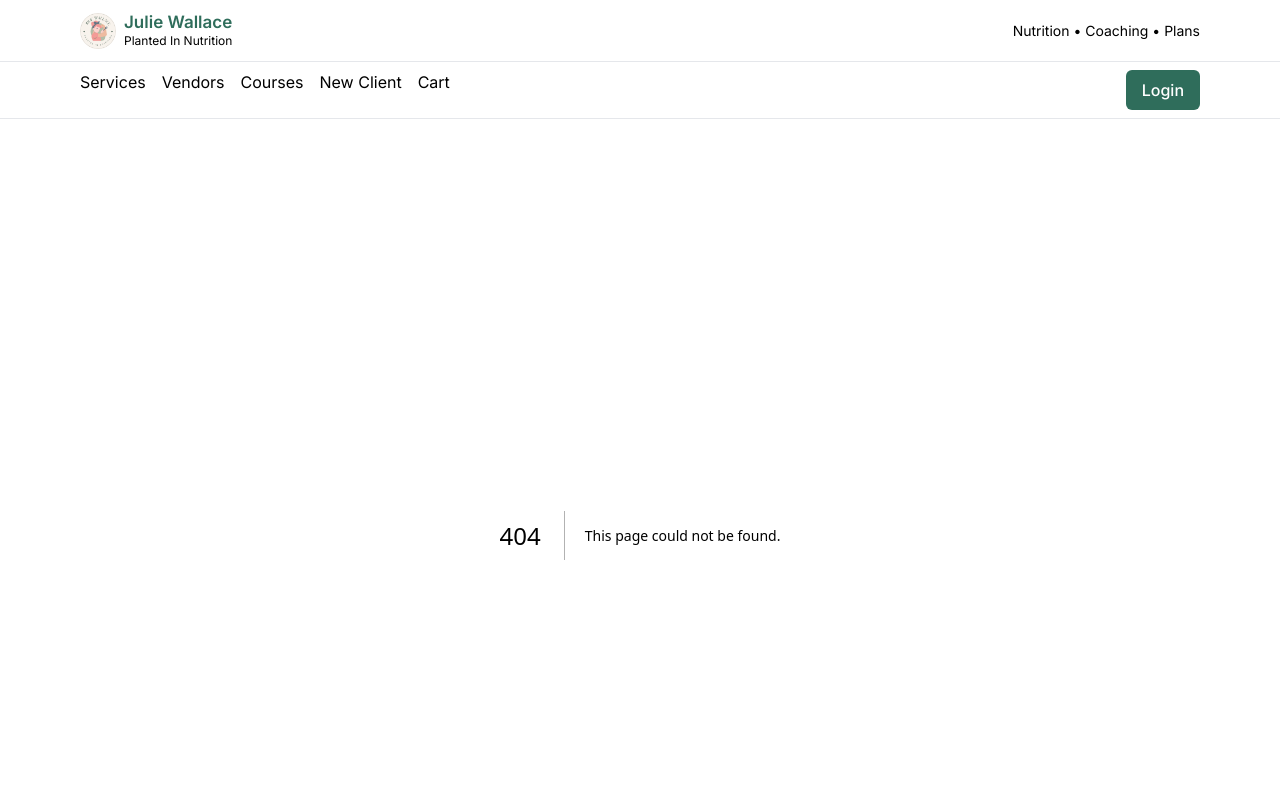
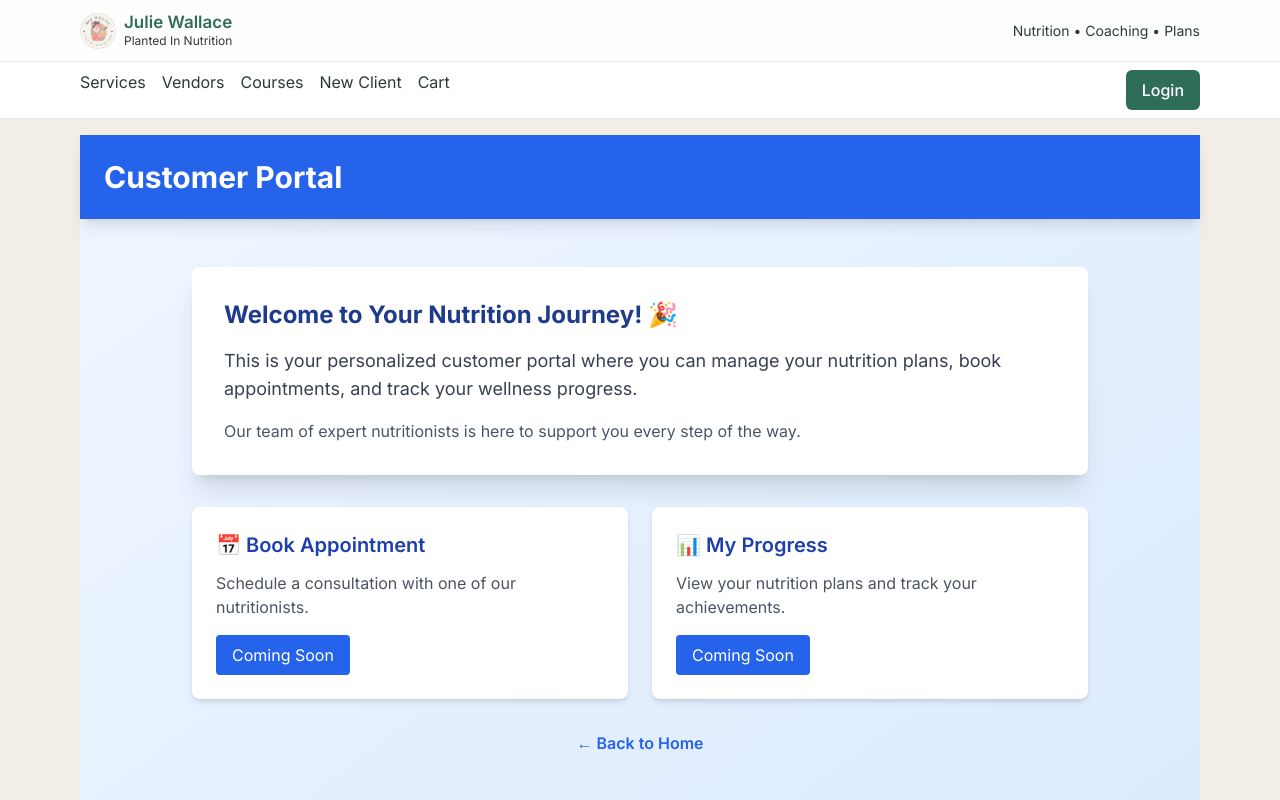
Before and after one commit to mr601s/nutritionist-marketplace-crm, a Next.js app: page /customer-landing in a window 1280 px wide. Before the commit this address had no page. Shown: the top 800 px of the page. Built offline with nearby package versions, Linux system fonts and the light colour scheme.

Commit message:
Add split landing page with admin and customer demo portals.

```diff
--- /dev/null
+++ b/app/customer-landing/page.tsx
@@ -0,0 +1,66 @@
+import Link from 'next/link';
+
+export default function CustomerLandingPage() {
+  return (
+    <div className="min-h-screen bg-gradient-to-br from-blue-50 to-blue-100">
+      {/* Header */}
+      <header className="bg-blue-600 text-white py-6 shadow-lg">
+        <div className="container mx-auto px-6">
+          <h1 className="text-3xl font-bold">Customer Portal</h1>
+        </div>
+      </header>
+
+      {/* Main Content */}
+      <main className="container mx-auto px-6 py-12">
+        <div className="max-w-4xl mx-auto">
+          {/* Welcome Section */}
+          <div className="bg-white rounded-lg shadow-xl p-8 mb-8">
+            <h2 className="text-2xl font-bold text-blue-900 mb-4">
+              Welcome to Your Nutrition Journey! 🎉
+            </h2>
+            <p className="text-gray-700 text-lg mb-4">
+              This is your personalized customer portal where you can manage your nutrition plans,
+              book appointments, and track your wellness progress.
+            </p>
+            <p className="text-gray-600">
+              Our team of expert nutritionists is here to support you every step of the way.
+            </p>
+          </div>
+
+          {/* Quick Actions */}
+          <div className="grid md:grid-cols-2 gap-6 mb-8">
+            <div className="bg-white rounded-lg shadow-md p-6 hover:shadow-xl transition-shadow">
+              <h3 className="text-xl font-semibold text-blue-800 mb-3">📅 Book Appointment</h3>
+              <p className="text-gray-600 mb-4">
+                Schedule a consultation with one of our nutritionists.
+              </p>
+              <button className="bg-blue-600 hover:bg-blue-700 text-white px-4 py-2 rounded transition-colors">
+                Coming Soon
+              </button>
+            </div>
+
+            <div className="bg-white rounded-lg shadow-md p-6 hover:shadow-xl transition-shadow">
+              <h3 className="text-xl font-semibold text-blue-800 mb-3">📊 My Progress</h3>
+              <p className="text-gray-600 mb-4">
+                View your nutrition plans and track your achievements.
+              </p>
+              <button className="bg-blue-600 hover:bg-blue-700 text-white px-4 py-2 rounded transition-colors">
+                Coming Soon
+              </button>
+            </div>
+          </div>
+
+          {/* Back Link */}
+          <div className="text-center">
+            <Link
+              href="/"
+              className="inline-block text-blue-600 hover:text-blue-800 font-semibold"
+            >
+              ← Back to Home
+            </Link>
+          </div>
+        </div>
+      </main>
+    </div>
+  );
+}
```
